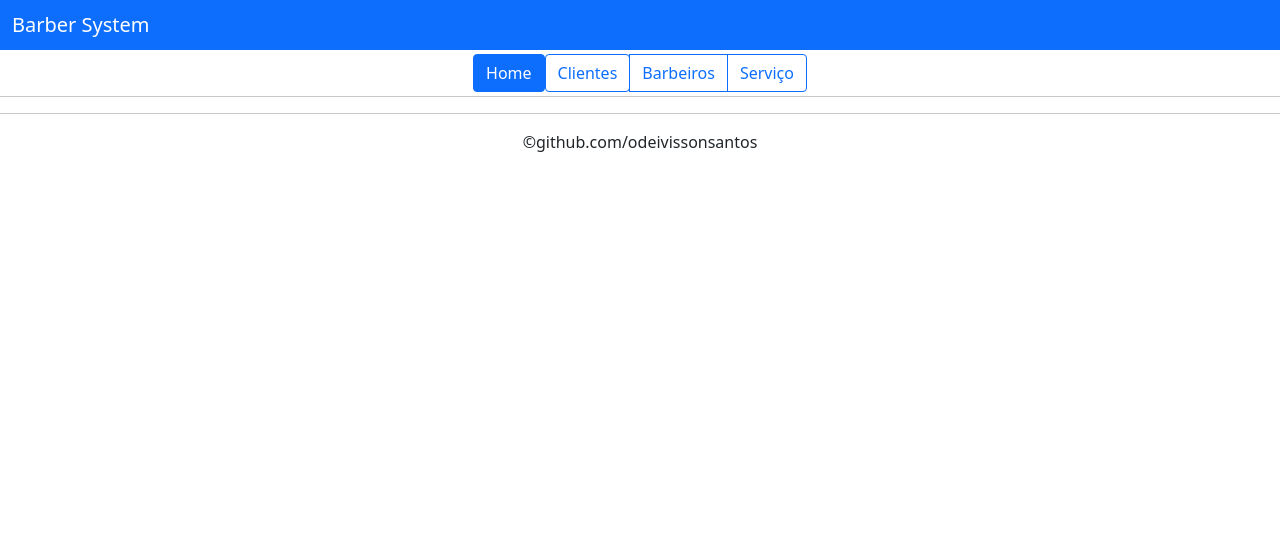
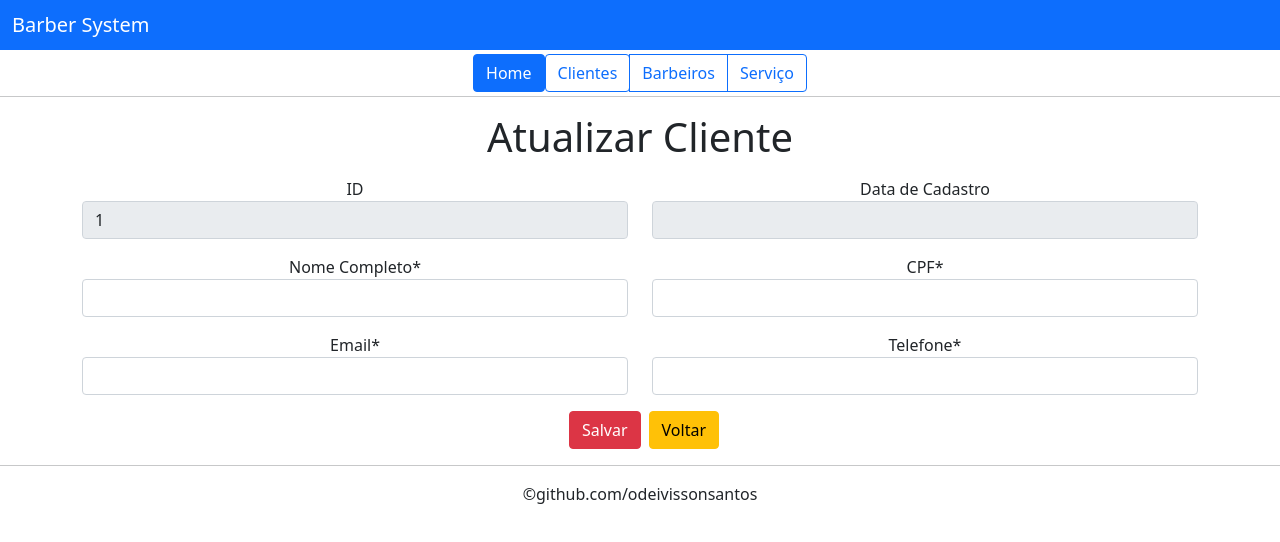
Before and after one commit to odeivissonsantos/Barber-System-Angular, an Angular app: page /clientes/atualizar/1 in a window 1280 px wide. Before the commit this address led to /. Shown: the top 542 px of the page. Built offline with nearby package versions, Linux system fonts and the light colour scheme; no server answers.

Commit message:
finalizado o metodo atualizar para clientes

```diff
--- a/src/app/app-routing.module.ts
+++ b/src/app/app-routing.module.ts
@@ -5,6 +5,7 @@ import { RouterModule, Routes } from '@angular/router';
 
 import { ClienteListarComponent } from './views/cliente/cliente-listar/cliente-listar.component';
 import { HomeComponent } from 'src/app/views/home/home.component'
+import { ClienteAtualizarComponent } from './views/cliente/cliente-atualizar/cliente-atualizar.component';
 
 const routes: Routes = [
   {
@@ -22,6 +23,10 @@ const routes: Routes = [
   {
     path: 'clientes/deletar/:id',
     component: ClienteDeletarComponent
+  },
+  {
+    path: 'clientes/atualizar/:id',
+    component: ClienteAtualizarComponent
   }
 ];
 
--- a/src/app/app.module.ts
+++ b/src/app/app.module.ts
@@ -13,6 +13,7 @@ import { HomeComponent } from './views/home/home.component';
 import { ClienteListarComponent } from './views/cliente/cliente-listar/cliente-listar.component';
 import { ClienteCriarComponent } from './views/cliente/cliente-criar/cliente-criar.component';
 import { ClienteDeletarComponent } from './views/cliente/cliente-deletar/cliente-deletar.component';
+import { ClienteAtualizarComponent } from './views/cliente/cliente-atualizar/cliente-atualizar.component';
 
 @NgModule({
   declarations: [
@@ -23,7 +24,8 @@ import { ClienteDeletarComponent } from './views/cliente/cliente-deletar/cliente
     HomeComponent,
     ClienteListarComponent,
     ClienteCriarComponent,
-    ClienteDeletarComponent
+    ClienteDeletarComponent,
+    ClienteAtualizarComponent
   ],
   imports: [
     BrowserModule,
--- /dev/null
+++ b/src/app/views/cliente/cliente-atualizar/cliente-atualizar.component.css
@@ -0,0 +1,3 @@
+button{
+    margin-left: .5rem;
+}
--- /dev/null
+++ b/src/app/views/cliente/cliente-atualizar/cliente-atualizar.component.html
@@ -0,0 +1,42 @@
+<form>
+    <h1>Atualizar Cliente</h1>
+    <div class="container">
+        <div class="row mt-3">
+            <div class="col-md-6">
+                <label>ID</label>
+                <input name="id" [(ngModel)]="cliente.id" type="text" class="form-control" disabled />
+            </div>
+            <div class="col-md-6">
+                <label>Data de Cadastro</label>
+                <input name="dataCadastro" [(ngModel)]="cliente.dataCadastro" type="text" class="form-control" disabled />
+            </div>
+        </div>
+
+        <div class="row mt-3">
+            <div class="col-md-6">
+                <label>Nome Completo*</label>
+                <input name="nome" [(ngModel)]="cliente.nome" type="text" class="form-control" required />
+            </div>
+            <div class="col-md-6">
+                <label>CPF*</label>
+                <input name="cpf" [(ngModel)]="cliente.cpf" type="text" class="form-control" required />
+            </div>
+        </div>
+
+        <div class="row mt-3">
+            <div class="col-md-6">
+                <label>Email*</label>
+                <input name="email" [(ngModel)]="cliente.email" type="email" class="form-control" required />
+            </div>
+            <div class="col-md-6">
+                <label>Telefone*</label>
+                <input name="telefone" [(ngModel)]="cliente.telefone" type="text" class="form-control" required />
+            </div>
+        </div>
+        <div class="buttons mt-3">
+            <button (click)="atualizar()" type="submit" class="btn btn-danger">Salvar</button>
+            <button (click)="voltar()"  class="btn btn-success" class="btn btn-warning">Voltar</button>
+        </div>
+
+    </div>
+</form>
--- /dev/null
+++ b/src/app/views/cliente/cliente-atualizar/cliente-atualizar.component.ts
@@ -0,0 +1,45 @@
+import { Observable } from 'rxjs';
+import { Router, ActivatedRoute } from '@angular/router';
+import { ClienteService } from './../cliente.service';
+import { Component, OnInit } from '@angular/core';
+import { Cliente } from '../cliente.model';
+
+@Component({
+  selector: 'app-cliente-atualizar',
+  templateUrl: './cliente-atualizar.component.html',
+  styleUrls: ['./cliente-atualizar.component.css']
+})
+export class ClienteAtualizarComponent implements OnInit {
+
+  cliente: Cliente = {
+    id: '',
+    dataCadastro: '',
+    nome: '',
+    cpf: '',
+    email: '',
+    telefone: ''
+  }
+
+  constructor(private service: ClienteService, private router: Router, private route: ActivatedRoute) { }
+
+  ngOnInit(): void {
+    this.cliente.id = this.route.snapshot.paramMap.get('id')!
+    this.buscarPorId()
+  }
+
+  atualizar(): void {
+    this.service.atualizar(this.cliente).subscribe((resposta) => {
+      this.router.navigate(['clientes'])
+    })
+  }
+
+  buscarPorId(): void {
+    this.service.buscarPorId(this.cliente.id!).subscribe((resposta) => {
+      this.cliente = resposta
+    })
+  }
+
+  voltar(): void {
+    this.router.navigate(['clientes'])
+  }
+}
--- a/src/app/views/cliente/cliente-listar/cliente-listar.component.html
+++ b/src/app/views/cliente/cliente-listar/cliente-listar.component.html
@@ -24,7 +24,7 @@
             <td>{{ clientes.telefone }}</td>
             <td>{{ clientes.dataCadastro }}</td>
             <td>
-              <a href="#" class="btn btn-warning">Editar</a>
+              <a routerLink="atualizar/{{ clientes.id }}" class="btn btn-warning">Editar</a>
               <a routerLink="deletar/{{ clientes.id }}" class="btn btn-danger">Excluir</a>
             </td>
           </tr>
--- a/src/app/views/cliente/cliente.service.ts
+++ b/src/app/views/cliente/cliente.service.ts
@@ -31,4 +31,10 @@ export class ClienteService {
     const url = `${this.baseUrl}/api/clientes/${id}`
     return this.http.delete<void>(url)
   }
+
+  atualizar(cliente: Cliente): Observable<void> {
+    const url = `${this.baseUrl}/api/clientes/${cliente.id}`
+    return this.http.put<void>(url, cliente)
+  }
+
 }
```
